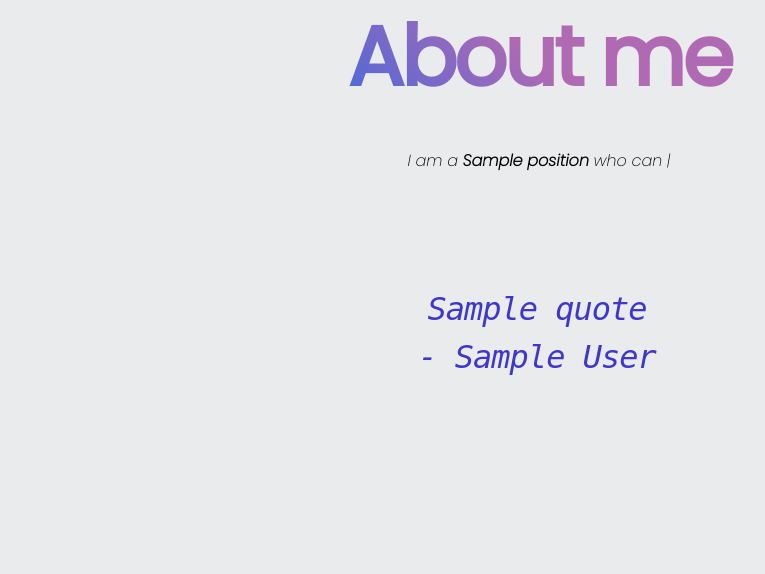
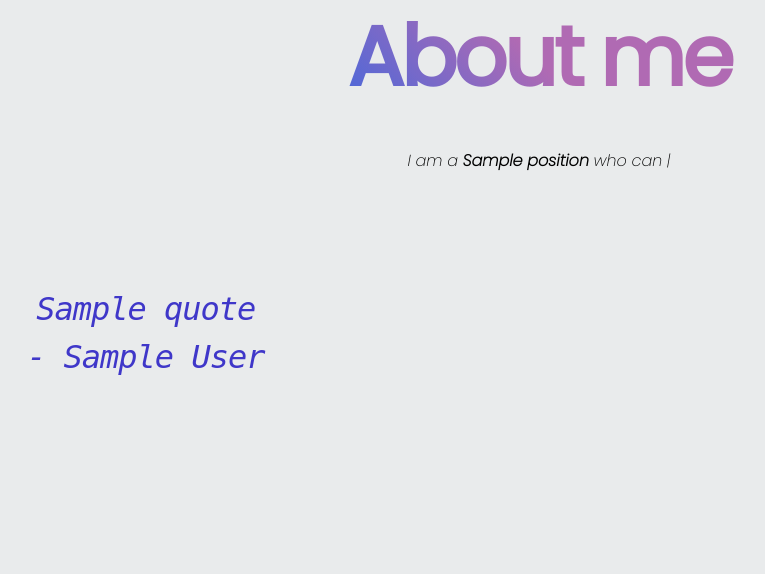
Before and after one commit to MLH-Fellowship/project-chad-wojak, a Flask app: template app/templates/about.html in a window 1280 px wide. Shown: the part 497-1071 px from the top of the page, without its empty margins (101-866 px from the left). Run offline with Flask 2, Linux system fonts and the light colour scheme; the template is opened without the code that fills it: most values are stand-ins (such as "Sample title", 1, 10 or a date in 2020); grey boxes marked "Sample" are stand-in pictures; some libraries are stand-ins or nearby versions.

Commit message:
Fix alignment issues

```diff
--- a/app/static/styles/about.css
+++ b/app/static/styles/about.css
@@ -5,9 +5,11 @@ h3 {
   font-size: calc(4vw + 4vh);
   letter-spacing: -0.2rem;
   margin: 50px 0 30px;
-  background: linear-gradient(45deg,
+  background: linear-gradient(
+    45deg,
     var(--primary-color) 32.5%,
-      var(--secondary-color) 50.5%);
+    var(--secondary-color) 50.5%
+  );
   -webkit-background-clip: text;
   -webkit-text-fill-color: transparent;
   line-height: 1em;
@@ -31,125 +33,26 @@ h7 {
   padding-bottom: 10px;
   padding-top: 10px;
 }
+
 p {
   text-align: center;
   font-style: italic;
-
 }
 
-div {
-  text-align: center;
-}
-
-h2 {
-  text-align: center;
-  animation: glitch 1s linear infinite;
-
-}
-
-.quote {
-  animation: fadeIn ease 2s linear infinite;
-}
-
-@import url('https://fonts.googleapis.com/css?family=Fira+Mono:400');
+@import url("https://fonts.googleapis.com/css?family=Fira+Mono:400");
 
 .quote {
   display: flex;
   height: 40vh;
   align-items: center;
-  justify-content: center;
   margin: 0;
   padding-left: 4em;
   padding-right: 4em;
   color: #3f37c9;
-  margin-bottom:4em;
+  margin-bottom: 4em;
   font-size: 32px;
-  font-family: 'Fira Mono', monospace;
+  font-family: "Fira Mono", monospace;
   letter-spacing: -1px;
   font-style: italic;
+  text-align: center;
 }
-
-.quote {
-  animation: glitch 1s linear infinite;
-}
-
-.quote:before,
-.quote:after {
-  content: attr(title);
-  position: absolute;
-  left: 0;
-}
-
-.quote:before {
-  animation: glitchTop 1s linear infinite;
-  clip-path: polygon(0 0, 100% 0, 100% 33%, 0 33%);
-  -webkit-clip-path: polygon(0 0, 100% 0, 100% 33%, 0 33%);
-}
-
-.quote:after {
-  animation: glitchBotom 1.5s linear infinite;
-  clip-path: polygon(0 67%, 100% 67%, 100% 100%, 0 100%);
-  -webkit-clip-path: polygon(0 67%, 100% 67%, 100% 100%, 0 100%);
-}
-
-@keyframes glitchTop {
-
-  2%,
-  64% {
-    transform: translate(2px, -2px);
-  }
-
-  4%,
-  60% {
-    transform: translate(-2px, 2px);
-  }
-
-  62% {
-    transform: translate(13px, -1px) skew(-13deg);
-  }
-}
-
-
-@keyframes glitchBotom {
-
-  2%,
-  64% {
-    transform: translate(-2px, 0);
-  }
-
-  4%,
-  60% {
-    transform: translate(-2px, 0);
-  }
-
-  62% {
-    transform: translate(-22px, 5px) skew(21deg);
-  }
-}
-
-@keyframes glitch {
-
-  2%,
-  64% {
-    transform: translate(2px, 0) skew(0deg);
-  }
-
-  4%,
-  60% {
-    transform: translate(-2px, 0) skew(0deg);
-  }
-
-  62% {
-    transform: translate(0, 0) skew(5deg);
-  }
-}
-
-@keyframes fadeIn {
-  0% {
-    opacity: 0;
-  }
-
-  100% {
-    opacity: 1;
-  }
-}
```
Lines whose indentation alone changed are shown as unchanged.
